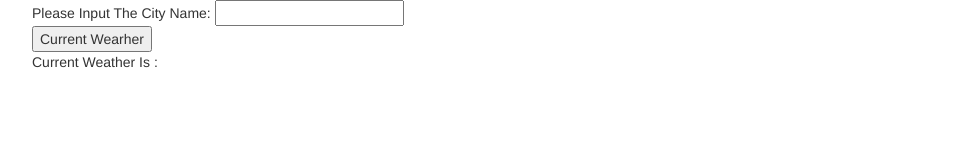
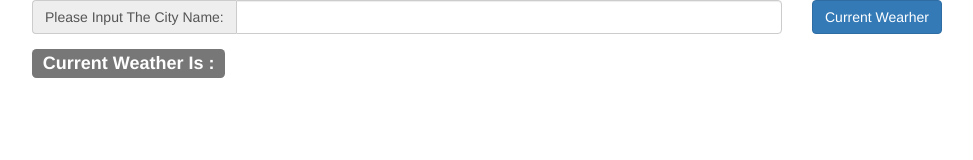
Before and after one commit to Zahra-HBB/weather-forecast, a plain HTML site: page index.html in a window 1280 px wide. Shown: the whole page, without its empty margins (38-1011 px from the left). Drawn offline with nearby package versions, Linux system fonts and the light colour scheme.

Commit message:
Change CSS by Bootstrap

```diff
--- a/index.html
+++ b/index.html
@@ -13,15 +13,23 @@
 
         <div class="container">
             <div class="row">
-                <div class="col-md-12">Please Input The City Name: <input type="text" ng-model="cityName" /> </div>
-            </div>
-            <div class="row">
-                <div class="col-md-12"><button type="button" ng-click="reload()">Current Wearher</button>
+                <div class="col-md-8">
+                    <div class="input-group">
+                        <span class="input-group-addon" id="basic-addon1">Please Input The City Name:</span>
+                        <input type="text" class="form-control" placeholder="" ng-model="cityName" aria-describedby="basic-addon1">
+                    </div>
+                </div>
+                <div class="col-md-4">
+                    <button type="button" class="btn btn-primary" ng-click="reload()">Current Wearher</button>
                 </div>
             </div>
             <div class="row">
-                <div class="col-md-12">Current Weather Is :
-                    <h1> {{weather}}</h1>
+                <div class="col-md-4">
+                    <h3><span class="label label-default">Current Weather Is :</span></h3>
+                </div>
+                <div class="col-md-8">
+                    <h3> {{weather}}</h3>
+                </div>
                 </div>
             </div>
 
```
